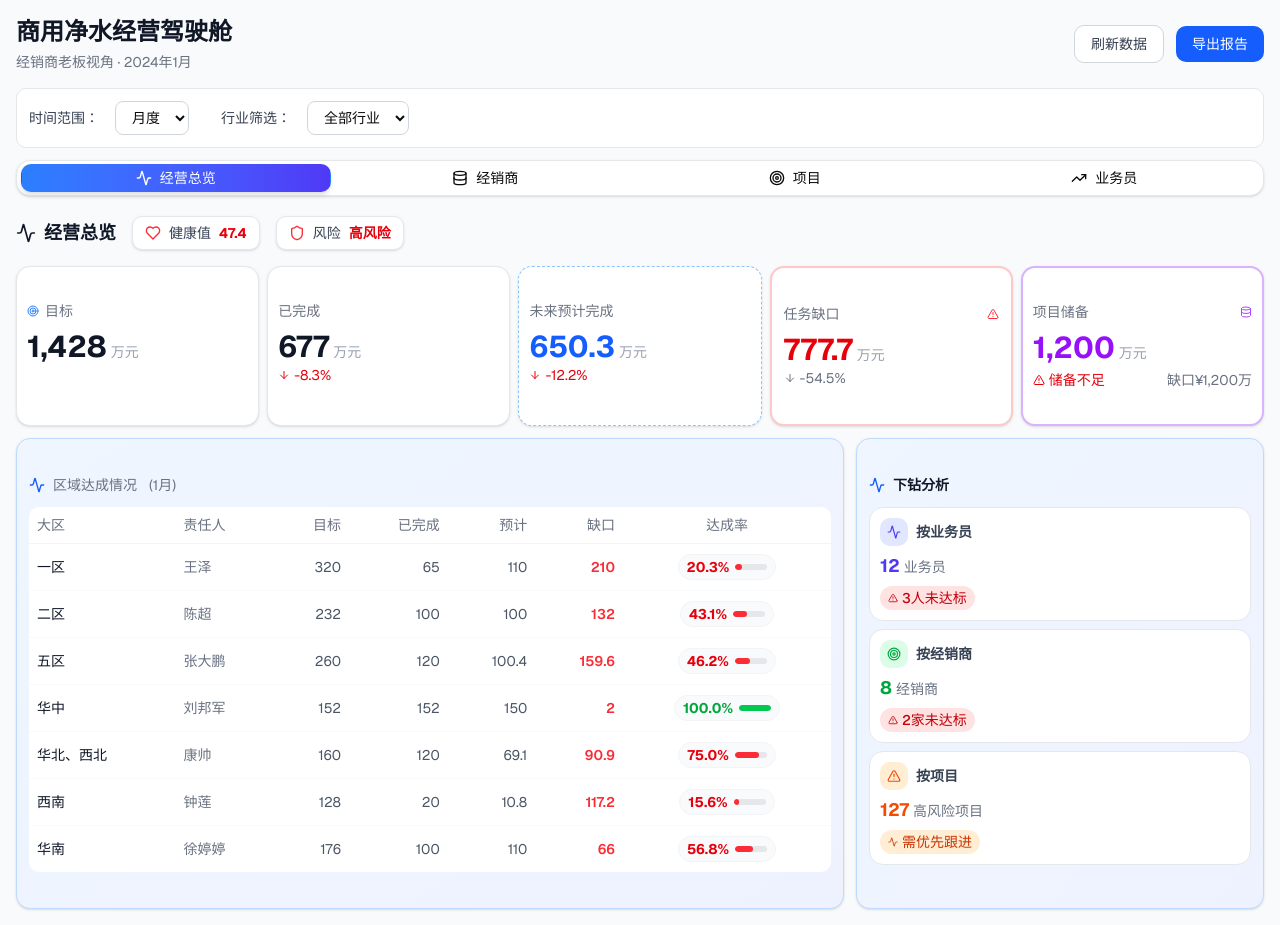
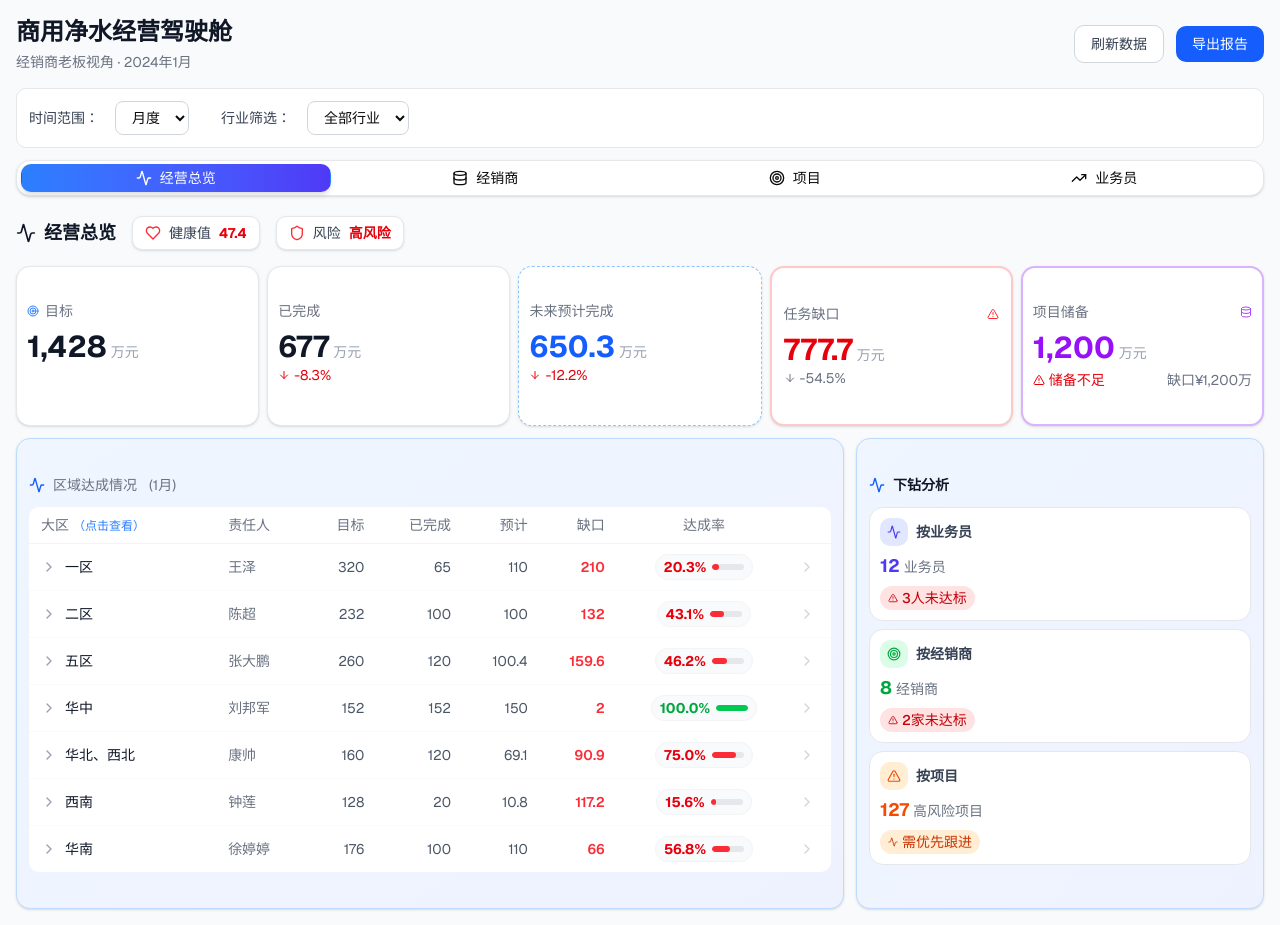
Before and after one commit to navylee1990/coze_jsc, a Next.js app: page / in a window 1280 px wide. Built offline with nearby package versions, Linux system fonts and the light colour scheme.

Commit message:
feat: 增强大区下钻功能的视觉提示，提升可发现性

```diff
--- a/src/app/page.tsx
+++ b/src/app/page.tsx
@@ -1,7 +1,7 @@
 'use client';
 
 import { useState, useEffect } from 'react';
-import { ArrowUp, ArrowDown, TrendingUp, AlertTriangle, Activity, Target, Heart, Shield, Clock, Database } from 'lucide-react';
+import { ArrowUp, ArrowDown, TrendingUp, AlertTriangle, Activity, Target, Heart, Shield, Clock, Database, ChevronRight } from 'lucide-react';
 import { Card, CardContent, CardHeader, CardTitle } from '@/components/ui/card';
 import { Progress } from '@/components/ui/progress';
 import { AIInsight } from '@/components/ai-insight';
@@ -442,13 +442,19 @@ export default function WaterPurifierDashboard() {
                 <table className="w-full">
                   <thead>
                     <tr className="border-b border-gray-100">
-                      <th className="px-2 py-2 text-left text-sm font-medium text-gray-500">{viewLevel === 'city' ? '城市' : '大区'}</th>
+                      <th className="px-3 py-2 text-left text-sm font-medium text-gray-500">
+                        {viewLevel === 'city' ? '城市' : '大区'}
+                        {viewLevel === 'region' && (
+                          <span className="ml-1 text-xs text-blue-500 font-normal">（点击查看）</span>
+                        )}
+                      </th>
                       <th className="px-2 py-2 text-left text-sm font-medium text-gray-500">责任人</th>
                       <th className="px-2 py-2 text-right text-sm font-medium text-gray-500">目标</th>
                       <th className="px-2 py-2 text-right text-sm font-medium text-gray-500">已完成</th>
                       <th className="px-2 py-2 text-right text-sm font-medium text-gray-500">预计</th>
                       <th className="px-2 py-2 text-right text-sm font-medium text-gray-500">缺口</th>
                       <th className="px-2 py-2 text-center text-sm font-medium text-gray-500">达成率</th>
+                      <th className="px-1 py-2"></th>
                     </tr>
                   </thead>
                   <tbody>
@@ -456,9 +462,16 @@ export default function WaterPurifierDashboard() {
                       <tr
                         key={index}
                         onClick={() => viewLevel === 'region' ? handleRegionClick(item.name) : undefined}
-                        className={`hover:bg-blue-50/30 transition-colors border-b border-gray-50 last:border-0 ${viewLevel === 'region' ? 'cursor-pointer group' : ''}`}
+                        className={`group border-b border-gray-50 last:border-0 ${viewLevel === 'region' ? 'cursor-pointer hover:bg-blue-50 hover:border-l-4 hover:border-l-blue-500' : ''}`}
                       >
-                        <td className="px-2 py-2.5 text-sm font-medium text-gray-900">{item.name}</td>
+                        <td className="px-3 py-2.5 text-sm font-medium text-gray-900 group-hover:text-blue-600 transition-colors">
+                          <div className="flex items-center gap-2">
+                            {viewLevel === 'region' && (
+                              <ChevronRight className="w-4 h-4 text-gray-400 group-hover:text-blue-500 group-hover:translate-x-0.5 transition-all" />
+                            )}
+                            {item.name}
+                          </div>
+                        </td>
                         <td className="px-2 py-2.5 text-sm text-gray-500">{item.owner}</td>
                         <td className="px-2 py-2.5 text-sm text-right text-gray-600">{item.target.toLocaleString()}</td>
                         <td className="px-2 py-2.5 text-sm text-right text-gray-600">{item.completed.toLocaleString()}</td>
@@ -482,6 +495,11 @@ export default function WaterPurifierDashboard() {
                               />
                             </div>
                           </div>
+                        </td>
+                        <td className="px-1 py-2.5">
+                          {viewLevel === 'region' && (
+                            <ChevronRight className="w-4 h-4 text-gray-300 group-hover:text-blue-500 transition-colors" />
+                          )}
                         </td>
                       </tr>
                     ))}
```
